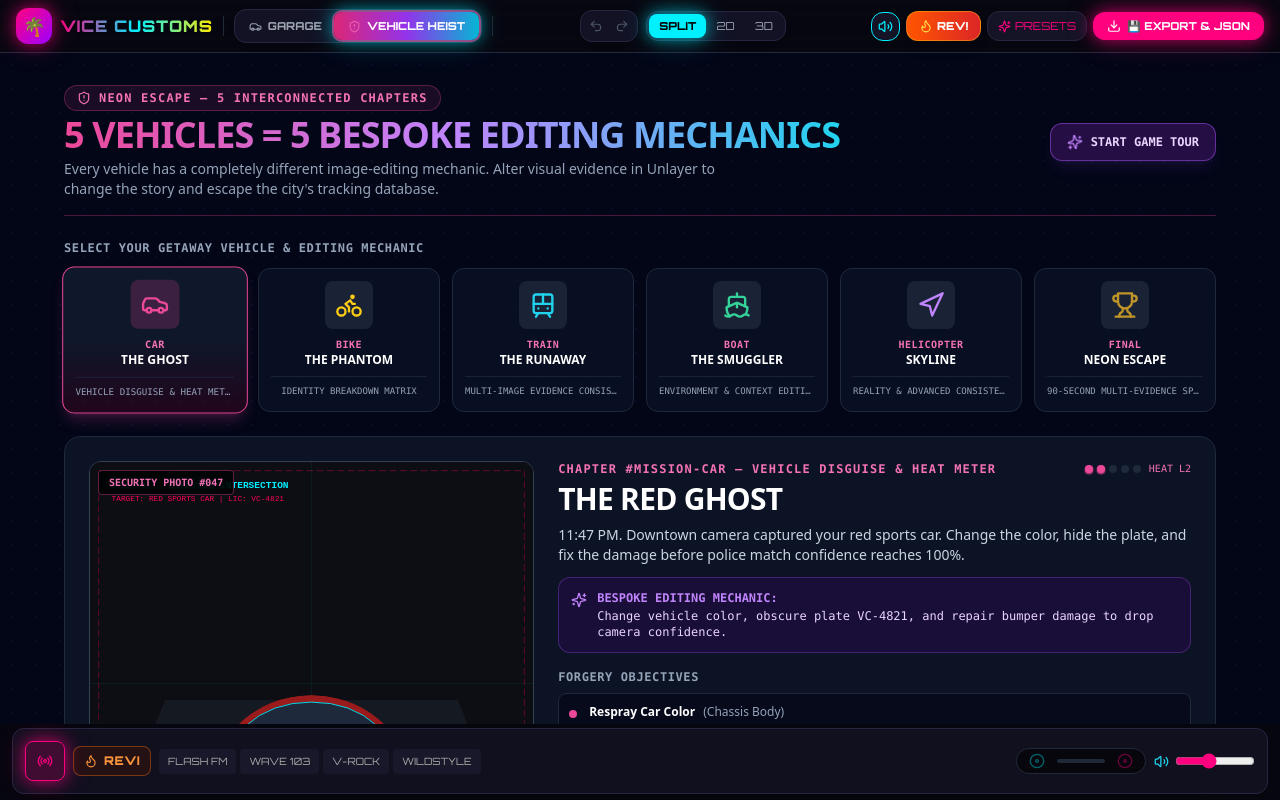
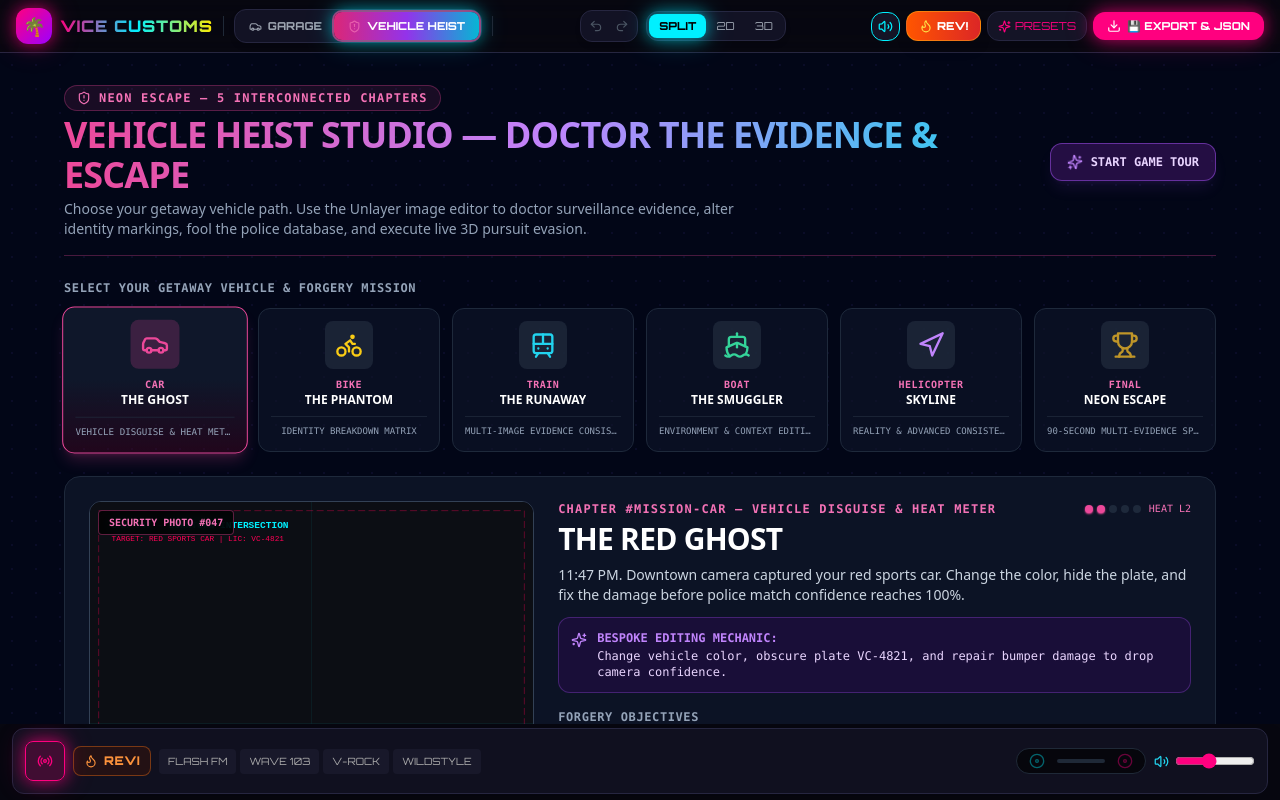
Before and after one commit to SB2318/vice-customs, a React (Vite) app: page / in a window 1280 px wide. Built offline with nearby package versions, Linux system fonts and the light colour scheme.

Commit message:
style(copy): refine mission hub header title to 'VEHICLE HEIST STUDIO — DOCTOR THE EVIDENCE & ESCAPE'

```diff
--- a/src/components/UI/HeistMissionHub.tsx
+++ b/src/components/UI/HeistMissionHub.tsx
@@ -42,10 +42,10 @@ export const HeistMissionHub: React.FC<HeistMissionHubProps> = ({ onSelectMissio
             <ShieldAlert className="w-3.5 h-3.5" /> NEON ESCAPE — 5 INTERCONNECTED CHAPTERS
           </div>
           <h1 className="text-2xl sm:text-4xl font-black font-sans tracking-tight text-transparent bg-clip-text bg-gradient-to-r from-pink-500 via-purple-400 to-cyan-400 uppercase">
-            5 VEHICLES = 5 BESPOKE EDITING MECHANICS
+            VEHICLE HEIST STUDIO — DOCTOR THE EVIDENCE & ESCAPE
           </h1>
           <p className="text-xs sm:text-sm text-slate-400 mt-1 max-w-2xl">
-            Every vehicle has a completely different image-editing mechanic. Alter visual evidence in Unlayer to change the story and escape the city's tracking database.
+            Choose your getaway vehicle path. Use the Unlayer image editor to doctor surveillance evidence, alter identity markings, fool the police database, and execute live 3D pursuit evasion.
           </p>
         </div>
 
@@ -66,7 +66,7 @@ export const HeistMissionHub: React.FC<HeistMissionHubProps> = ({ onSelectMissio
       {/* Vehicle Selection Cards Grid */}
       <div className="relative z-10 w-full max-w-6xl mb-6">
         <h2 className="text-xs font-mono font-bold text-slate-400 tracking-wider uppercase mb-3 flex items-center gap-2">
-          SELECT YOUR GETAWAY VEHICLE & EDITING MECHANIC
+          SELECT YOUR GETAWAY VEHICLE & FORGERY MISSION
         </h2>
 
         <div className="grid grid-cols-2 sm:grid-cols-3 lg:grid-cols-6 gap-2.5 sm:gap-3">
```
